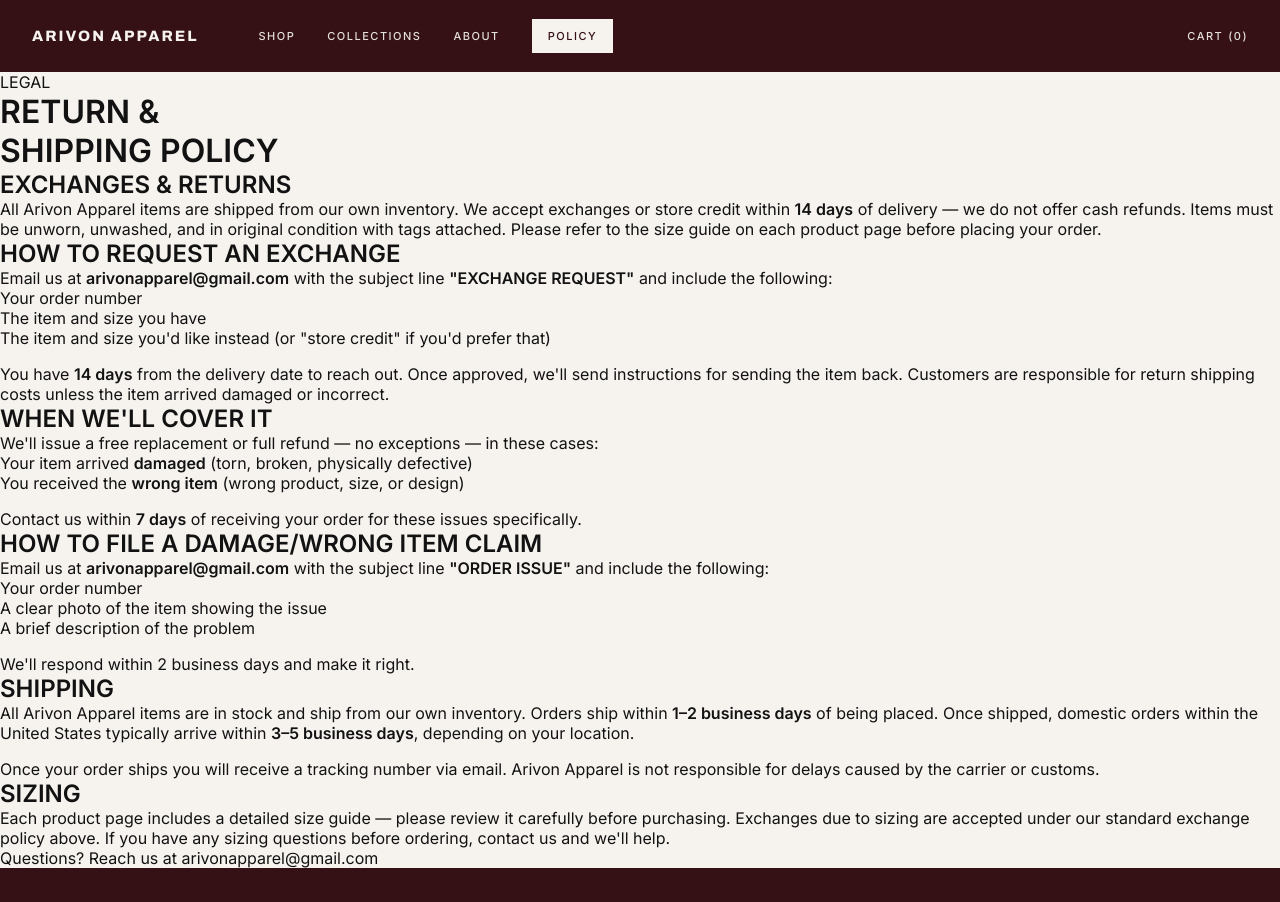
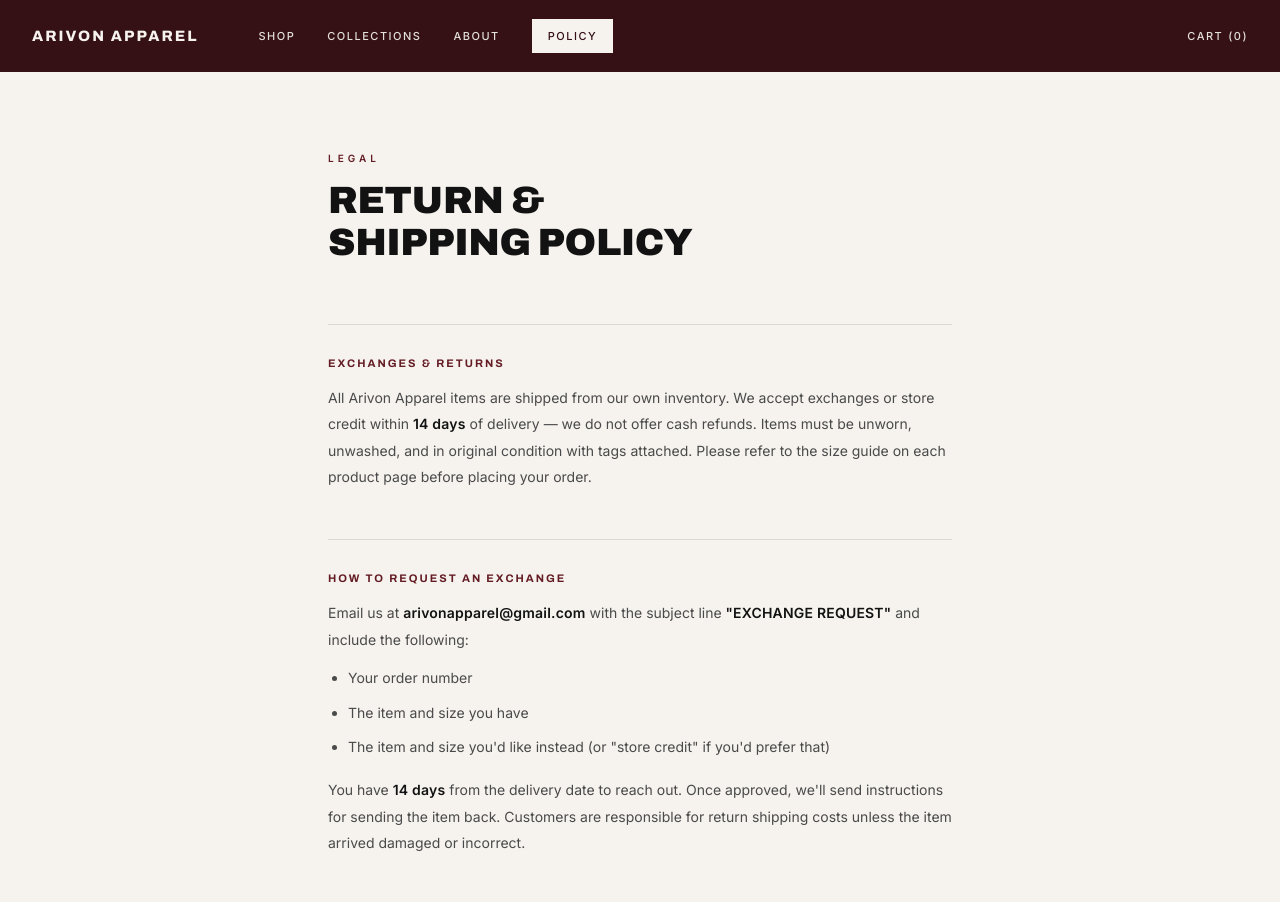
Before and after one commit to ezekiel199112-svg/clothing-site, a website: page policy.html in a window 1280 px wide. Shown: the top 902 px of the page. Drawn offline with Linux system fonts and the light colour scheme.

Commit message:
css change

```diff
--- a/style.css
+++ b/style.css
@@ -1835,3 +1835,89 @@ footer {
   padding: 14px 0 14px 10px;
 }
 }
+
+/* ============================================
+   POLICY PAGE
+   ============================================ */
+.policy-wrap {
+  max-width: 720px;
+  margin: 0 auto;
+  padding: 80px 48px 120px;
+  background: var(--cream);
+}
+
+.policy-eyebrow {
+  font-size: 10px;
+  letter-spacing: 4px;
+  color: var(--burgundy);
+  margin-bottom: 16px;
+  text-transform: uppercase;
+  font-weight: 600;
+}
+
+.policy-title {
+  font-family: var(--font-display);
+  font-size: 38px;
+  font-weight: 900;
+  letter-spacing: -0.3px;
+  margin-bottom: 60px;
+  line-height: 1.1;
+  text-transform: uppercase;
+  color: var(--ink);
+}
+
+.policy-section {
+  margin-bottom: 48px;
+  border-top: 1px solid var(--line);
+  padding-top: 32px;
+}
+
+.policy-section h2 {
+  font-family: var(--font-display);
+  font-size: 11px;
+  letter-spacing: 2px;
+  color: var(--burgundy);
+  margin-bottom: 16px;
+  font-weight: 700;
+}
+
+.policy-section p, .policy-section li {
+  font-size: 14px;
+  line-height: 1.9;
+  color: #4A4A4A;
+  font-family: var(--font-body);
+}
+
+.policy-section ul {
+  margin: 12px 0 0 20px;
+}
+
+.policy-section li {
+  margin-bottom: 8px;
+}
+
+.policy-section strong {
+  color: var(--ink);
+  font-family: var(--font-body);
+  font-weight: 700;
+  font-size: 14px;
+  letter-spacing: 0.2px;
+}
+
+.policy-contact {
+  margin-top: 60px;
+  border-top: 1px solid var(--line);
+  padding-top: 32px;
+}
+
+.policy-contact p {
+  font-size: 13px;
+  color: var(--text-muted);
+  letter-spacing: 0.3px;
+  line-height: 1.8;
+}
+
+.policy-contact a {
+  color: var(--burgundy);
+  text-decoration: underline;
+}
```
